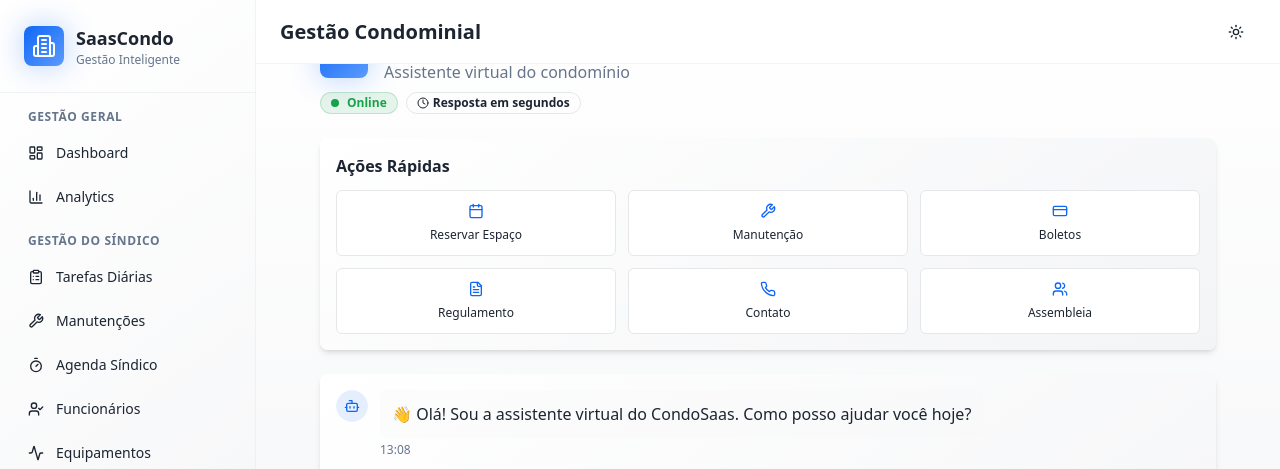
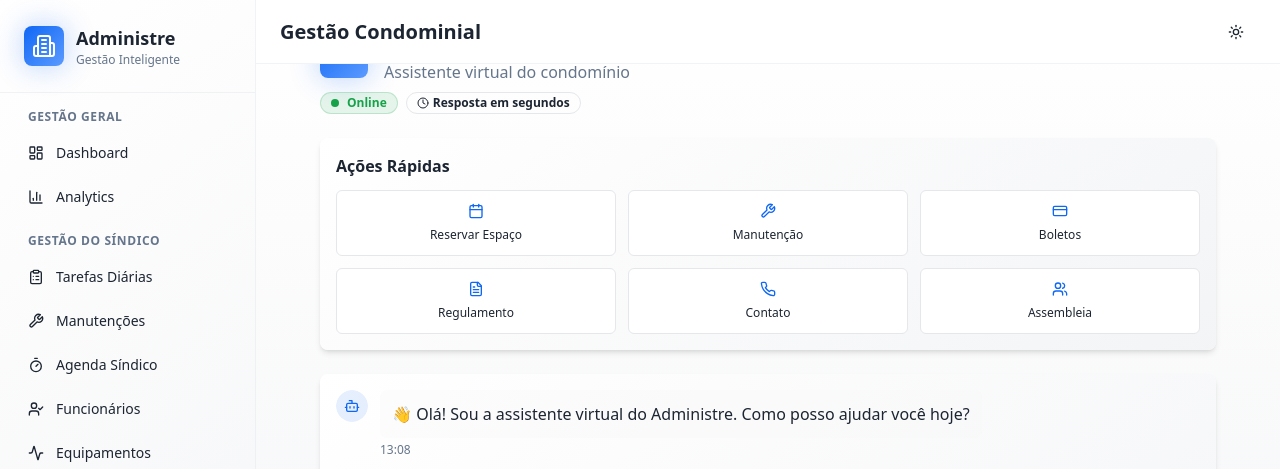
Before and after one commit to zappyautomacoes/condosaass, a React (Vite) app: page /chat in a window 1280 px wide. Shown: the top 469 px of the page. Built offline with nearby package versions, Linux system fonts and the light colour scheme.

Commit message:
Rename SaasCondo to Administre
Co-authored-by: zappyautomacoes <255020671+zappyautomacoes@users.noreply.github.com>

```diff
--- a/index.html
+++ b/index.html
@@ -7,7 +7,7 @@
     <meta name="description" content="Lovable Generated Project" />
     <meta name="author" content="Lovable" />
 
-    <meta property="og:title" content="assist-condo" />
+    <meta property="og:title" content="Administre - Gestão Condominial" />
     <meta property="og:description" content="Lovable Generated Project" />
     <meta property="og:type" content="website" />
     <meta property="og:image" content="https://lovable.dev/opengraph-image-p98pqg.png" />
--- a/src/components/layout/Sidebar.tsx
+++ b/src/components/layout/Sidebar.tsx
@@ -259,7 +259,7 @@ export const Sidebar = () => {
             <Building2 className="w-6 h-6 text-primary-foreground" />
           </div>
           <div>
-            <h2 className="font-bold text-lg text-foreground">SaasCondo</h2>
+            <h2 className="font-bold text-lg text-foreground">Administre</h2>
             <p className="text-xs text-muted-foreground">Gestão Inteligente</p>
           </div>
         </div>
--- a/src/pages/ChatIA.tsx
+++ b/src/pages/ChatIA.tsx
@@ -97,7 +97,7 @@ const ChatIA = () => {
   const [messages, setMessages] = useState<Message[]>([
     {
       id: 1,
-      text: "👋 Olá! Sou a assistente virtual do CondoSaas. Como posso ajudar você hoje?",
+      text: "👋 Olá! Sou a assistente virtual do Administre. Como posso ajudar você hoje?",
       sender: "bot",
       timestamp: new Date(),
       suggestions: ["Reservar espaço", "Solicitar manutenção", "Consultar boletos"]
--- a/src/pages/Funcionarios.tsx
+++ b/src/pages/Funcionarios.tsx
@@ -112,7 +112,7 @@ const Funcionarios = () => {
       departamento: "Manutenção",
       status: "ativo",
       telefone: "(11) 99999-7890",
-      email: "pedro.oliveira@condosaas.com",
+      email: "pedro.oliveira@administre.com",
       dataAdmissao: "2018-11-05",
       salario: "R$ 3.500,00",
       avatar: "/api/placeholder/40/40",
```
